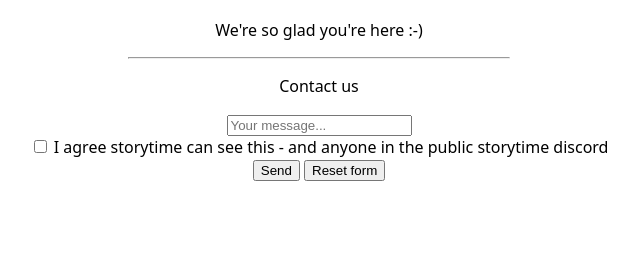
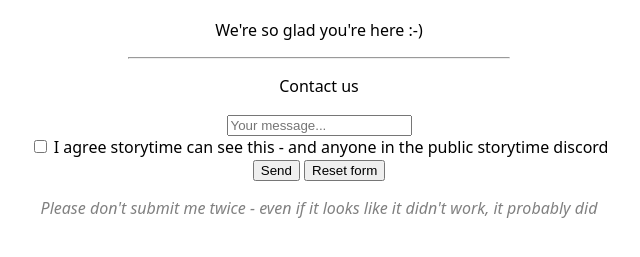
Before and after one commit to kaiete/meerkat-labs, a plain HTML site: page index.html in a window 1280 px wide. Shown: the part 67-324 px from the top of the page, without its empty margins (321-961 px from the left). Drawn offline with Linux system fonts and the light colour scheme.

Commit message:
Update index.html

```diff
--- a/index.html
+++ b/index.html
@@ -16,6 +16,7 @@
       <br>
       <button type="submit">Send</button>
       <button type="reset">Reset form</button>
+      <p id="note">Please don't submit me twice - even if it looks like it didn't work, it probably did</p>
     </form>
   </body>
 </html>
--- a/style.css
+++ b/style.css
@@ -20,3 +20,7 @@ hr {
   align-content: center;
   align-items: center;
 }
+#note {
+  font-style: italic;
+  color: gray;
+}
```
